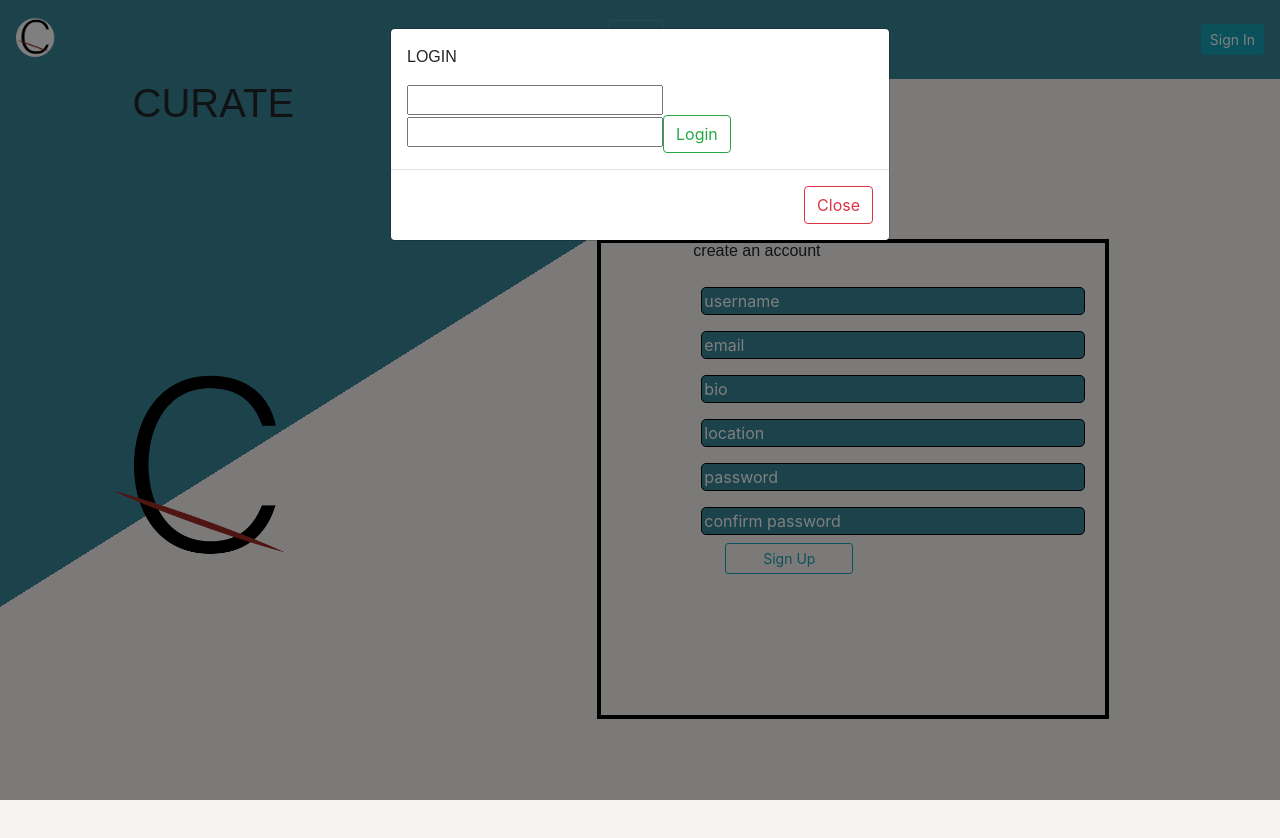
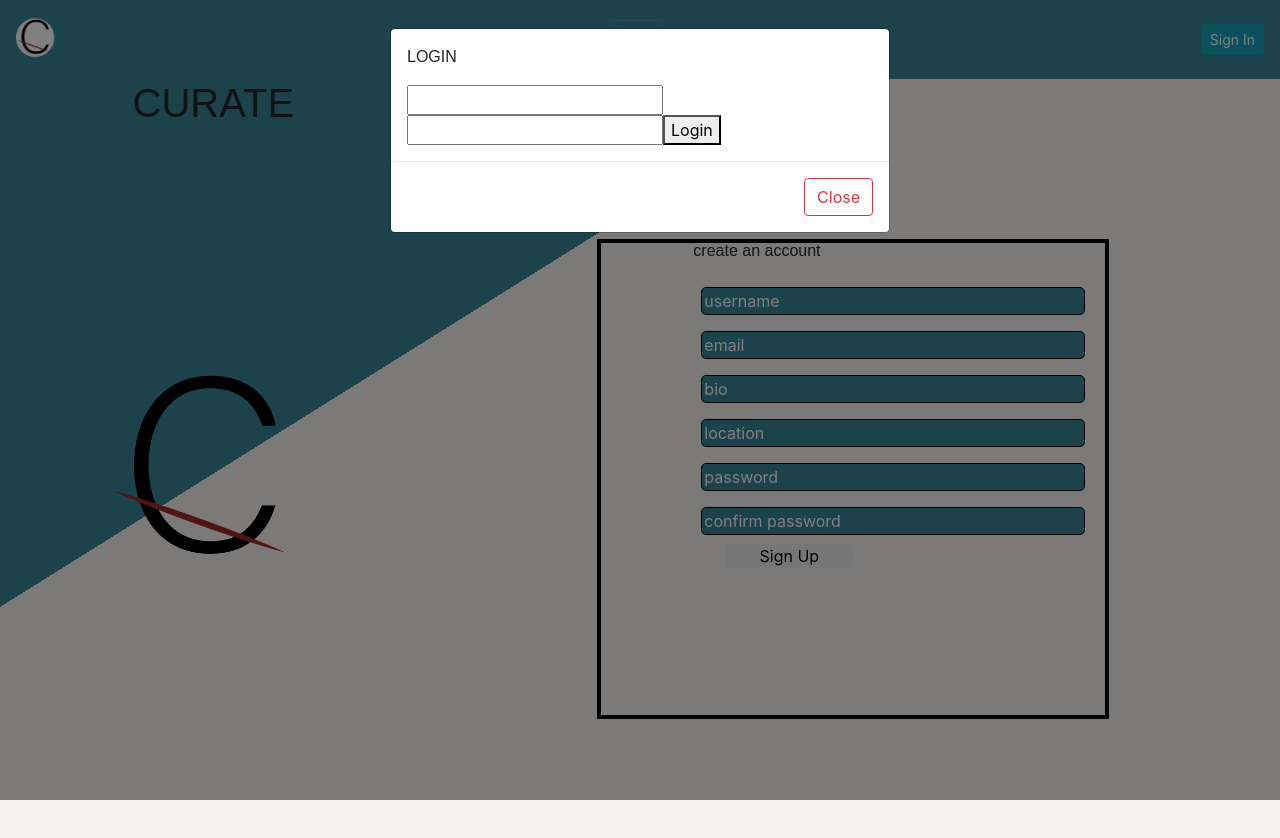
Before and after one commit to siobahnschuck/Curate, a React (Create React App) app in the folder client/: page / in a window 1280 px wide. Both pictures are taken after a click on the button "Sign In". Shown: the top 838 px of the page. Built offline with nearby package versions, Linux system fonts and the light colour scheme; a web font is replaced by a local one.

Commit message:
resolved button bug

```diff
--- a/client/src/components/Forms/loginForm.jsx
+++ b/client/src/components/Forms/loginForm.jsx
@@ -21,7 +21,7 @@ const LoginForm = (props) => {
           onChange={(e) => props.handleChangeLogin(e)}
           required
         />
-        <Button variant="outline-success" onSubmit={(e) => props.handleLogin(e)}>Login</Button>
+        <button variant="outline-success" type="submit">Login</button>
       </form>
     </div>
   )
--- a/client/src/components/Forms/registerForm.jsx
+++ b/client/src/components/Forms/registerForm.jsx
@@ -63,7 +63,7 @@ const RegisterForm = (props) => {
           onChange={(e) => props.handleChange(e)}
           required
         />
-        <Button size="sm" variant="outline-info" className="reg-sign">Sign Up</Button>
+        <button type="submit" size="sm" variant="outline-info" className="reg-sign">Sign Up</button>
       </form>
     </div>
   )
--- a/client/src/components/Pages/Home.jsx
+++ b/client/src/components/Pages/Home.jsx
@@ -43,7 +43,6 @@ const Home = (props) => {
       <div className="home-register">
         <RegisterForm {...registerProps} />
       </div>
-      {/* <About /> */}
     </div>
   )
 }
```
